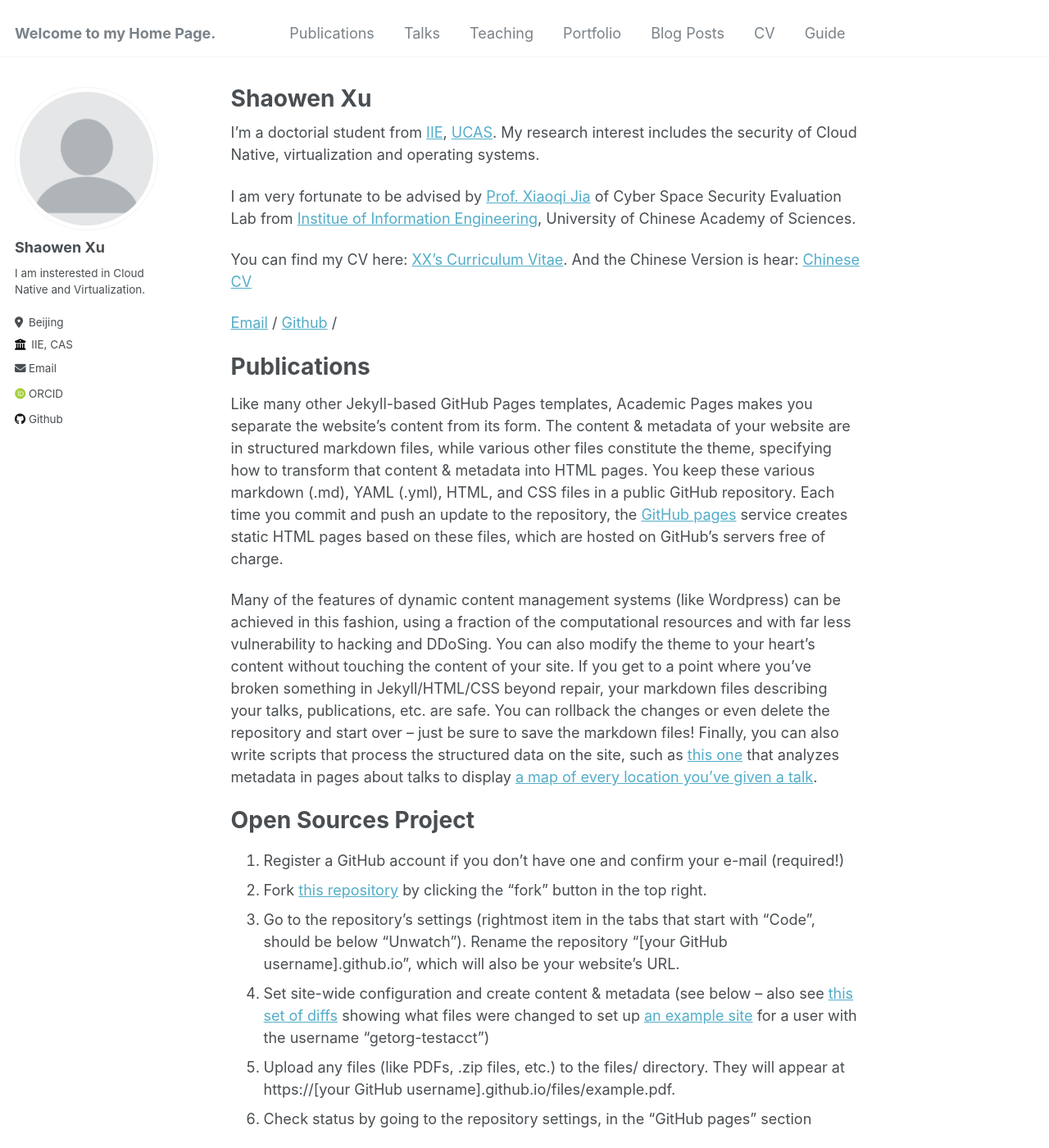
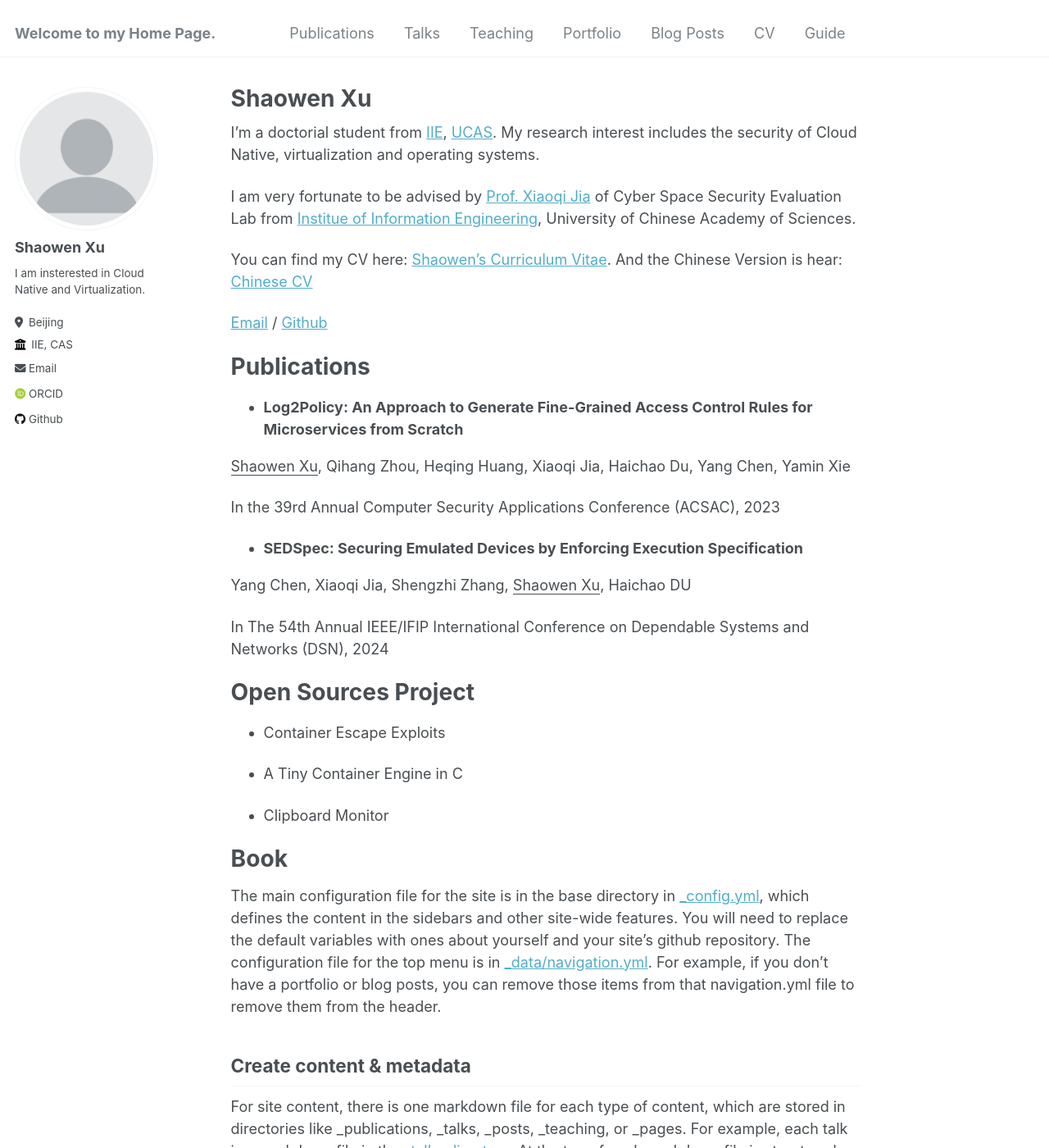
Before and after one commit to duowen1/duowen1.github.io, a Jekyll site: the page built from _pages/about.md, in a window 1280 px wide and 1400 px high. Shown: the whole window at 82% size. Built offline with Jekyll 4.4.1, drawn with Linux system fonts in a browser that asks for light colours; some web fonts are replaced; some of the changed text lies outside the part shown.

Commit message:
add publication and opensource project

```diff
--- a/_pages/about.md
+++ b/_pages/about.md
@@ -11,27 +11,41 @@ I'm a doctorial student from [IIE](http://www.iie.cas.cn/), [UCAS](https://www.u
 
 I am very fortunate to be advised by [Prof. Xiaoqi Jia](https://people.ucas.ac.cn/~xiaoqi) of Cyber Space Security Evaluation Lab from [Institue of Information Engineering](http://www.iie.cas.cn/), University of Chinese Academy of Sciences.
 
-You can find my CV here: [XX's Curriculum Vitae](../assets/Curriculum_Vitae.pdf). And the Chinese Version is hear: [Chinese CV](../assets/CV_Chinese.pdf)
+You can find my CV here: [Shaowen's Curriculum Vitae](../assets/Curriculum_Vitae.pdf). And the Chinese Version is hear: [Chinese CV](../assets/CV_Chinese.pdf)
 
-[Email](mailto:xushaowen@iie.ac.cn) / [Github](https://github.com/duowen1) /
+[Email](mailto:xushaowen@iie.ac.cn) / [Github](https://github.com/duowen1)
 
 Publications
 ======
-Like many other Jekyll-based GitHub Pages templates, Academic Pages makes you separate the website's content from its form. The content & metadata of your website are in structured markdown files, while various other files constitute the theme, specifying how to transform that content & metadata into HTML pages. You keep these various markdown (.md), YAML (.yml), HTML, and CSS files in a public GitHub repository. Each time you commit and push an update to the repository, the [GitHub pages](https://pages.github.com/) service creates static HTML pages based on these files, which are hosted on GitHub's servers free of charge.
 
-Many of the features of dynamic content management systems (like Wordpress) can be achieved in this fashion, using a fraction of the computational resources and with far less vulnerability to hacking and DDoSing. You can also modify the theme to your heart's content without touching the content of your site. If you get to a point where you've broken something in Jekyll/HTML/CSS beyond repair, your markdown files describing your talks, publications, etc. are safe. You can rollback the changes or even delete the repository and start over -- just be sure to save the markdown files! Finally, you can also write scripts that process the structured data on the site, such as [this one](https://github.com/academicpages/academicpages.github.io/blob/master/talkmap.ipynb) that analyzes metadata in pages about talks to display [a map of every location you've given a talk](https://academicpages.github.io/talkmap.html).
+- **Log2Policy: An Approach to Generate Fine-Grained Access Control Rules for Microservices from Scratch**
+
+<u>Shaowen Xu</u>, Qihang Zhou, Heqing Huang, Xiaoqi Jia, Haichao Du, Yang Chen, Yamin Xie
+
+In the 39rd Annual Computer Security Applications Conference (ACSAC), 2023
+
+- **SEDSpec: Securing Emulated Devices by Enforcing Execution Specification**
+
+Yang Chen, Xiaoqi Jia, Shengzhi Zhang, <u>Shaowen Xu</u>, Haichao DU
+
+In The 54th Annual IEEE/IFIP International Conference on Dependable Systems and Networks (DSN), 2024
+
 
 Open Sources Project
 ======
-1. Register a GitHub account if you don't have one and confirm your e-mail (required!)
-1. Fork [this repository](https://github.com/academicpages/academicpages.github.io) by clicking the "fork" button in the top right.
-1. Go to the repository's settings (rightmost item in the tabs that start with "Code", should be below "Unwatch"). Rename the repository "[your GitHub username].github.io", which will also be your website's URL.
-1. Set site-wide configuration and create content & metadata (see below -- also see [this set of diffs](http://archive.is/3TPas) showing what files were changed to set up [an example site](https://getorg-testacct.github.io) for a user with the username "getorg-testacct")
-1. Upload any files (like PDFs, .zip files, etc.) to the files/ directory. They will appear at https://[your GitHub username].github.io/files/example.pdf.
-1. Check status by going to the repository settings, in the "GitHub pages" section
+- Container Escape Exploits
 
-Site-wide configuration
-------
+
+- A Tiny Container Engine in C
+
+
+
+- Clipboard Monitor
+
+
+
+Book
+=====
 The main configuration file for the site is in the base directory in [_config.yml](https://github.com/academicpages/academicpages.github.io/blob/master/_config.yml), which defines the content in the sidebars and other site-wide features. You will need to replace the default variables with ones about yourself and your site's github repository. The configuration file for the top menu is in [_data/navigation.yml](https://github.com/academicpages/academicpages.github.io/blob/master/_data/navigation.yml). For example, if you don't have a portfolio or blog posts, you can remove those items from that navigation.yml file to remove them from the header.
 
 Create content & metadata
```
